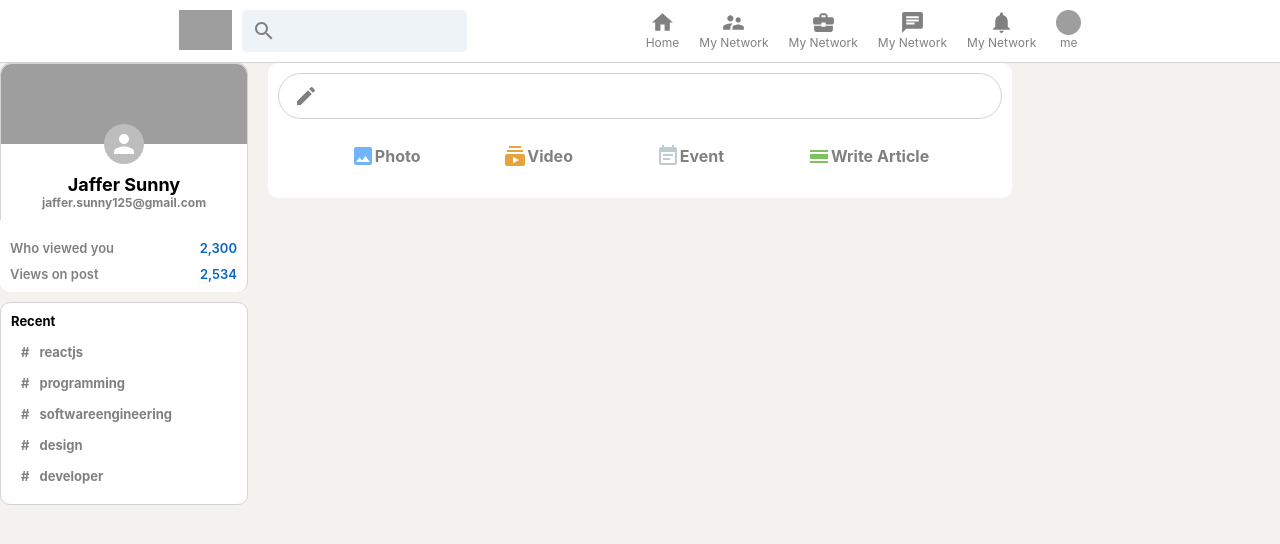
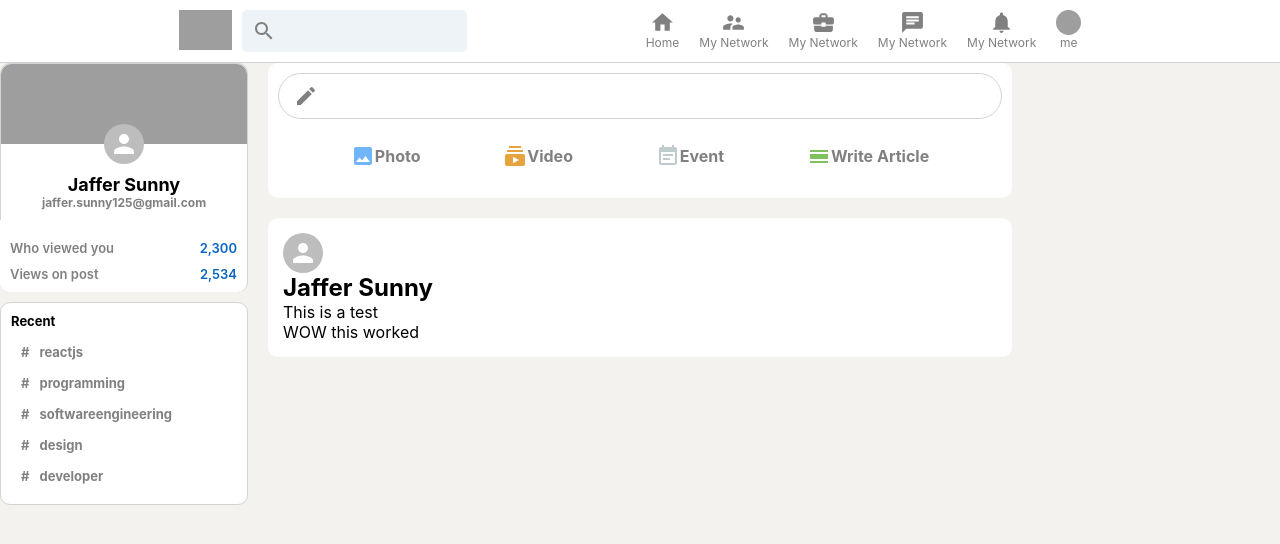
Before and after one commit to jaffasunny/linkedIn-clone-project, a React (Create React App) app: page / in a window 1280 px wide. Shown: the top 544 px of the page. Built offline with nearby package versions, Linux system fonts and the light colour scheme; grey boxes are pictures that could not be loaded.

Commit message:
Working on Post component

```diff
--- a/src/Feed.js
+++ b/src/Feed.js
@@ -8,6 +8,7 @@
 import React from "react";
 import "./Feed.css";
 import InputOption from "./InputOption";
+import Post from "./Post";
 
 function Feed() {
 	return (
@@ -31,6 +32,12 @@
 					/>
 				</div>
 			</div>
+
+			<Post
+				name="Jaffer Sunny"
+				description="This is a test"
+				message="WOW this worked"
+			/>
 		</div>
 	);
 }
--- /dev/null
+++ b/src/Post.css
@@ -0,0 +1,6 @@
+.post {
+	background-color: white;
+	padding: 15px;
+	margin-bottom: 10px;
+	border-radius: 10px;
+}
--- /dev/null
+++ b/src/Post.js
@@ -0,0 +1,20 @@
+import { Avatar } from "@mui/material";
+import React from "react";
+import "./Post.css";
+function Post({ name, description, message, photoUrl }) {
+	return (
+		<div className="post">
+			<Avatar />
+			<div className="post__info">
+				<h2>{name}</h2>
+				<p>{description}</p>
+			</div>
+
+			<div className="post__body">
+				<p>{message}</p>
+			</div>
+		</div>
+	);
+}
+
+export default Post;
```
